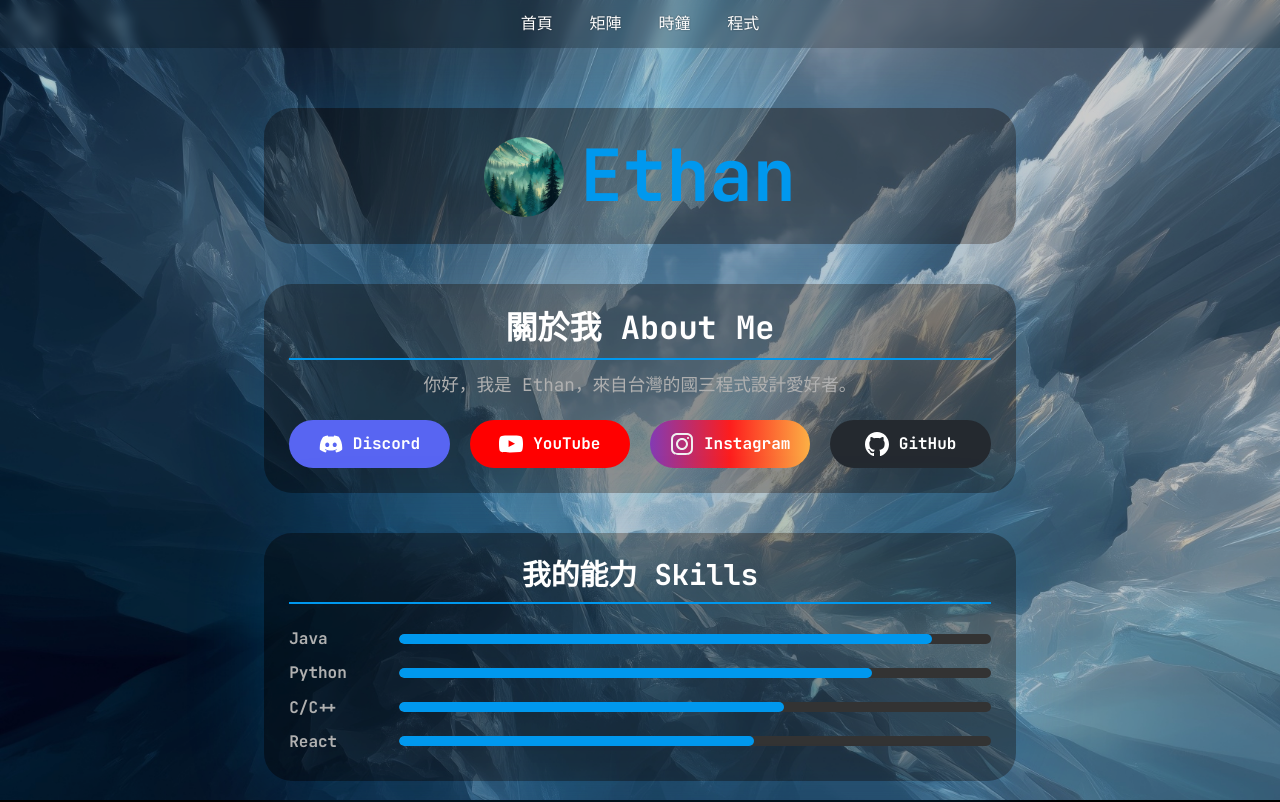
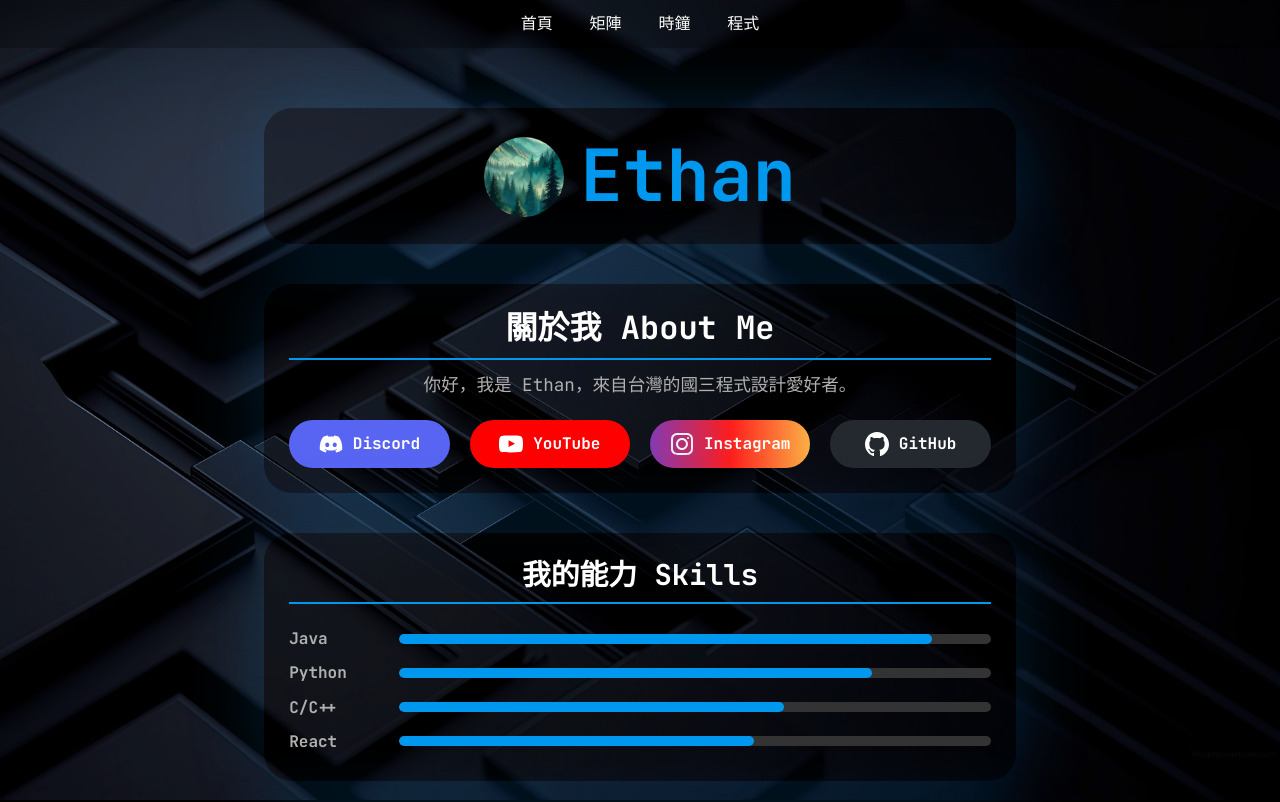
Before and after one commit to Ethan8787/web, a React (Vite) app: page / in a window 1280 px wide. Shown: the top 802 px of the page. Built offline with nearby package versions, Linux system fonts and the light colour scheme.

Commit message:
change the shit background

```diff
--- a/src/components/Background/Background.css
+++ b/src/components/Background/Background.css
@@ -4,7 +4,7 @@
     left: 0;
     width: 100vw;
     height: 100vh;
-    background-image: url('/winter.jpg');
+    background-image: url('/dark.jpg');
     background-position: center center;
     background-repeat: no-repeat;
     background-size: cover;
```
Also changed, not shown: public/dark.jpg (added), 1 other file (tests, documents, lock files or other folders).
